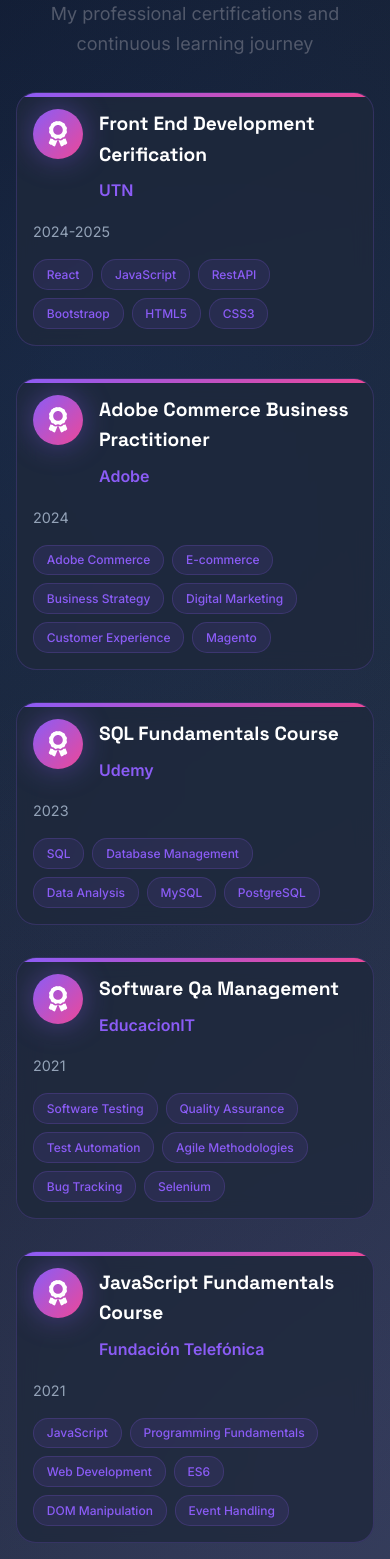
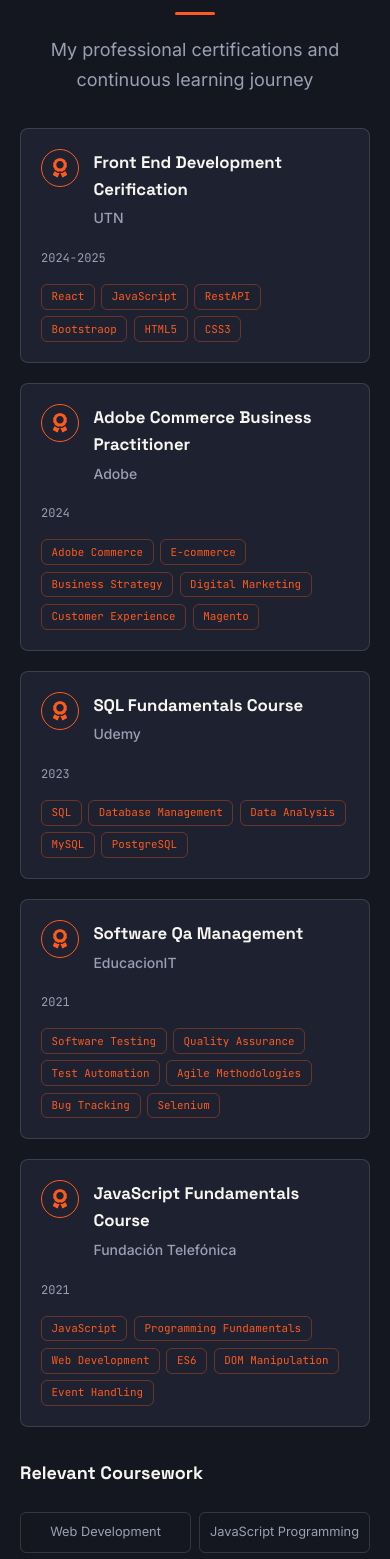
Before and after one commit to IgnacioDN/Portfolio, a React (Vite) app in the folder Portfolio-Project/: page / in a window 390 px wide. Shown: the part 3780-5339 px from the top of the page. Built offline with nearby package versions, Linux system fonts and the light colour scheme.

Commit message:
Update Education and Certifications styles
Refactor styles for education and certification sections, updating layout and responsiveness.

```diff
--- a/Portfolio-Project/src/styles/Education.css
+++ b/Portfolio-Project/src/styles/Education.css
@@ -1,523 +1,152 @@
-/* Education Section - Modern Design */
+/* Education Section */
 .education-section {
-  padding: 5rem 0;
-  background: linear-gradient(135deg, #0f172a 0%, #1e293b 50%, #334155 100%);
-  position: relative;
-  overflow: hidden;
-}
-
-.education-section::before {
-  content: '';
-  position: absolute;
-  top: 0;
-  left: 0;
-  right: 0;
-  bottom: 0;
-  background:
-    radial-gradient(circle at 25% 25%, rgba(59, 130, 246, 0.1) 0%, transparent 50%),
-    radial-gradient(circle at 75% 75%, rgba(139, 92, 246, 0.1) 0%, transparent 50%);
-  pointer-events: none;
+  padding: var(--section-padding);
+  background: var(--ink);
 }
 
 .education-container {
-  max-width: 1200px;
+  max-width: 1100px;
   margin: 0 auto;
-  padding: 0 2rem;
-  position: relative;
-  z-index: 1;
+  padding: var(--container-padding);
 }
 
-/* Section Header */
-.section-header {
-  text-align: center;
-  margin-bottom: 4rem;
-  animation: fadeInUp 0.8s ease-out;
-}
+.education-section .section-header::before { color: var(--signal); }
+.education-section .section-title { color: var(--paper); }
+.education-section .section-subtitle { color: var(--text-on-dark-muted); }
 
-.section-title {
-  font-size: 3.5rem;
-  font-weight: 700;
-  color: #ffffff;
-  margin-bottom: 1rem;
-  background: linear-gradient(135deg, #3b82f6, #8b5cf6);
-  -webkit-background-clip: text;
-  -webkit-text-fill-color: transparent;
-  background-clip: text;
-}
-
-.title-underline {
-  width: 80px;
-  height: 4px;
-  background: linear-gradient(90deg, #3b82f6, #8b5cf6);
-  margin: 0 auto 1.5rem;
-  border-radius: 2px;
-}
-
-.section-subtitle {
-  font-size: 1.2rem;
-  color: #94a3b8;
-  max-width: 600px;
-  margin: 0 auto;
-  line-height: 1.6;
-}
-
-/* Education Content */
 .education-content {
   display: flex;
   flex-direction: column;
-  gap: 4rem;
-}
-
-/* Formal Education */
-.education-formal {
-  margin-bottom: 3rem;
+  gap: 3rem;
 }
 
 .subsection-title {
-  font-size: 2rem;
+  font-family: var(--font-display);
+  font-size: var(--font-size-xl);
   font-weight: 700;
-  color: #ffffff;
-  margin-bottom: 2rem;
-  display: flex;
-  align-items: center;
-  gap: 1rem;
-}
-
-.subsection-title svg {
-  color: #3b82f6;
-  font-size: 1.5rem;
-}
-
-/* Education Timeline */
-.education-timeline {
-  position: relative;
-  padding-left: 2rem;
-}
-
-.education-timeline::before {
-  content: '';
-  position: absolute;
-  left: 1rem;
-  top: 0;
-  bottom: 0;
-  width: 3px;
-  background: linear-gradient(180deg, #3b82f6 0%, #8b5cf6 100%);
-  border-radius: 2px;
-  box-shadow: 0 0 20px rgba(59, 130, 246, 0.3);
-}
-
-.education-item {
-  position: relative;
-  margin-bottom: 3rem;
-  padding-left: 3rem;
-}
-
-.education-marker {
-  position: absolute;
-  left: -2.4rem;
-  top: 1rem;
-  width: 3rem;
-  height: 3rem;
-  background: linear-gradient(135deg, #3b82f6, #8b5cf6);
-  border-radius: 50%;
-  display: flex;
-  align-items: center;
-  justify-content: center;
-  color: #ffffff;
-  font-size: 1.2rem;
-  box-shadow: 0 0 30px rgba(59, 130, 246, 0.4);
-  border: 4px solid #1e293b;
-}
-
-.education-details {
-  background: rgba(30, 41, 59, 0.8);
-  backdrop-filter: blur(10px);
-  border: 1px solid rgba(59, 130, 246, 0.2);
-  padding: 2rem;
-  border-radius: 20px;
-  transition: all 0.3s ease;
-  position: relative;
-  overflow: hidden;
-}
-
-.education-details::before {
-  content: '';
-  position: absolute;
-  top: 0;
-  left: 0;
-  right: 0;
-  height: 4px;
-  background: linear-gradient(135deg, #3b82f6, #8b5cf6);
-}
-
-.education-details:hover {
-  transform: translateY(-8px);
-  box-shadow: 0 20px 60px rgba(0, 0, 0, 0.4);
-  border-color: rgba(59, 130, 246, 0.4);
-}
-
-.education-header {
-  display: flex;
-  justify-content: space-between;
-  align-items: center;
-  margin-bottom: 1rem;
-  flex-wrap: wrap;
-  gap: 1rem;
-}
-
-.education-degree {
-  font-size: 1.5rem;
-  font-weight: 700;
-  color: #ffffff;
-  margin: 0;
-}
-
-.education-gpa {
-  background: linear-gradient(135deg, #3b82f6, #8b5cf6);
-  color: #ffffff;
-  padding: 0.25rem 0.75rem;
-  border-radius: 15px;
-  font-size: 0.8rem;
-  font-weight: 600;
-}
-
-.education-meta {
-  display: flex;
-  justify-content: space-between;
-  align-items: center;
-  margin-bottom: 1.5rem;
-  flex-wrap: wrap;
-  gap: 1rem;
-}
-
-.institution-info {
-  display: flex;
-  flex-direction: column;
-  gap: 0.5rem;
-}
-
-.institution-name {
-  font-size: 1.1rem;
-  font-weight: 600;
-  color: #3b82f6;
-}
-
-.education-location {
-  display: flex;
-  align-items: center;
-  gap: 0.5rem;
-  color: #94a3b8;
-  font-size: 0.9rem;
-}
-
-.education-period {
-  display: flex;
-  align-items: center;
-  gap: 0.5rem;
-  background: rgba(59, 130, 246, 0.1);
-  padding: 0.5rem 1rem;
-  border-radius: 10px;
-  color: #94a3b8;
-  font-size: 0.9rem;
-}
-
-.education-description {
-  color: #cbd5e1;
-  line-height: 1.6;
+  color: var(--paper);
   margin-bottom: 1.5rem;
 }
 
-.education-highlights h5 {
-  color: #ffffff;
-  font-size: 1rem;
-  font-weight: 600;
-  margin-bottom: 0.75rem;
-}
-
-.education-highlights ul {
-  list-style: none;
-  padding: 0;
-  margin: 0;
-}
-
-.education-highlights li {
-  color: #cbd5e1;
-  line-height: 1.6;
-  margin-bottom: 0.5rem;
-  padding-left: 1.5rem;
-  position: relative;
-}
-
-.education-highlights li::before {
-  content: '▸';
-  position: absolute;
-  left: 0;
-  color: #3b82f6;
-  font-weight: bold;
-}
-
-/* Certifications Section */
-.certifications-section {
-  margin-bottom: 3rem;
-}
-
+/* Certifications */
 .certifications-grid {
   display: grid;
-  grid-template-columns: repeat(auto-fit, minmax(300px, 1fr));
-  gap: 2rem;
+  grid-template-columns: repeat(auto-fit, minmax(280px, 1fr));
+  gap: 1.25rem;
 }
 
 .certification-card {
-  background: rgba(30, 41, 59, 0.8);
-  backdrop-filter: blur(10px);
-  border: 1px solid rgba(139, 92, 246, 0.2);
-  padding: 2rem;
-  border-radius: 20px;
-  transition: all 0.3s ease;
-  position: relative;
-  overflow: hidden;
-}
-
-.certification-card::before {
-  content: '';
-  position: absolute;
-  top: 0;
-  left: 0;
-  right: 0;
-  height: 4px;
-  background: linear-gradient(135deg, #8b5cf6, #ec4899);
+  background: var(--ink-soft);
+  border: 1px solid var(--line-dark);
+  padding: 1.5rem;
+  border-radius: var(--border-radius-lg);
+  transition: border-color 0.2s ease;
 }
 
 .certification-card:hover {
-  transform: translateY(-8px);
-  box-shadow: 0 20px 60px rgba(0, 0, 0, 0.4);
-  border-color: rgba(139, 92, 246, 0.4);
+  border-color: var(--signal);
 }
 
 .cert-header {
   display: flex;
   align-items: flex-start;
-  gap: 1rem;
-  margin-bottom: 1rem;
+  gap: 0.9rem;
+  margin-bottom: 0.9rem;
 }
 
 .cert-icon {
-  width: 50px;
-  height: 50px;
-  background: linear-gradient(135deg, #8b5cf6, #ec4899);
+  width: 38px;
+  height: 38px;
+  border: 1px solid var(--signal);
   border-radius: 50%;
   display: flex;
   align-items: center;
   justify-content: center;
-  color: #ffffff;
-  font-size: 1.2rem;
-  box-shadow: 0 0 30px rgba(139, 92, 246, 0.4);
+  color: var(--signal);
+  font-size: 1rem;
   flex-shrink: 0;
-  padding: 12px;
+  padding: 8px;
 }
 
-.cert-info {
-  flex: 1;
-}
+.cert-info { flex: 1; }
 
 .cert-name {
-  font-size: 1.2rem;
+  font-family: var(--font-display);
+  font-size: 1.05rem;
   font-weight: 700;
-  color: #ffffff;
-  margin: 0 0 0.5rem 0;
+  color: var(--paper);
+  margin: 0 0 0.3rem 0;
 }
 
 .cert-issuer {
-  font-size: 1rem;
-  font-weight: 600;
-  color: #8b5cf6;
-  margin: 0;
+  font-size: 0.875rem;
+  font-weight: 500;
+  color: var(--text-on-dark-muted);
 }
 
 .cert-meta {
-  display: flex;
-  justify-content: space-between;
-  align-items: center;
-  margin-bottom: 1rem;
-  flex-wrap: wrap;
-  gap: 1rem;
+  margin-bottom: 0.9rem;
 }
 
 .cert-date {
-  color: #94a3b8;
-  font-size: 0.9rem;
-}
-
-.cert-id {
-  background: rgba(139, 92, 246, 0.1);
-  color: #8b5cf6;
-  padding: 0.25rem 0.75rem;
-  border-radius: 10px;
-  font-size: 0.8rem;
-  font-weight: 500;
+  font-family: var(--font-mono);
+  color: var(--text-on-dark-muted);
+  font-size: 0.75rem;
 }
 
 .cert-skills {
   display: flex;
   flex-wrap: wrap;
-  gap: 0.5rem;
+  gap: 0.4rem;
 }
 
 .skill-tag {
-  background: rgba(139, 92, 246, 0.1);
-  color: #8b5cf6;
-  padding: 0.3rem 0.8rem;
-  border-radius: 15px;
-  font-size: 0.75rem;
-  font-weight: 500;
-  border: 1px solid rgba(139, 92, 246, 0.2);
-  transition: all 0.3s ease;
+  font-family: var(--font-mono);
+  background: transparent;
+  color: var(--signal);
+  padding: 0.2rem 0.6rem;
+  border-radius: var(--border-radius);
+  font-size: 0.68rem;
+  border: 1px solid rgba(255, 90, 31, 0.35);
 }
 
-.skill-tag:hover {
-  background: rgba(139, 92, 246, 0.2);
-  transform: translateY(-2px);
-  box-shadow: 0 4px 12px rgba(139, 92, 246, 0.3);
-}
-
-/* Coursework Section */
-.coursework-section {
-  margin-bottom: 3rem;
-}
-
+/* Coursework */
 .courses-grid {
   display: grid;
-  grid-template-columns: repeat(auto-fit, minmax(250px, 1fr));
-  gap: 1rem;
+  grid-template-columns: repeat(auto-fit, minmax(200px, 1fr));
+  gap: 0.75rem;
 }
 
 .course-item {
-  background: rgba(30, 41, 59, 0.6);
-  border: 1px solid rgba(59, 130, 246, 0.2);
-  padding: 1rem;
-  border-radius: 10px;
-  color: #cbd5e1;
-  font-weight: 500;
+  background: transparent;
+  border: 1px solid var(--line-dark);
+  padding: 0.8rem;
+  border-radius: var(--border-radius);
+  color: var(--text-on-dark-muted);
+  font-size: 0.85rem;
   text-align: center;
-  transition: all 0.3s ease;
+  transition: all 0.2s ease;
 }
 
 .course-item:hover {
-  background: rgba(59, 130, 246, 0.1);
-  border-color: rgba(59, 130, 246, 0.4);
-  transform: translateY(-2px);
+  border-color: var(--signal);
+  color: var(--paper);
 }
 
-/* Responsive Design */
-@media (max-width: 1024px) {
-  .certifications-grid {
-    grid-template-columns: repeat(auto-fit, minmax(280px, 1fr));
-  }
-}
+/* Responsive */
+@media (max-width: 768px) {
+  .education-content { gap: 2rem; }
+  .certification-card { padding: 1.25rem; }
+  .subsection-title { font-size: var(--font-size-lg); }
 
-@media (max-width: 768px) {
-  .education-section {
-    padding: 20px 0;
+  .courses-grid {
+    grid-template-columns: repeat(2, 1fr);
+    gap: 0.5rem;
   }
 
-  .education-container {
-    padding: 0 1rem;
-  }
-
-  .education-content{
-    gap: 2rem;
-  }
-  .section-title {
-    font-size: 2.5rem;
-  }
-
-  .education-details,
-  .certification-card {
-    padding: 1.5rem;
-  }
-
-  .education-meta {
-    flex-direction: column;
-    align-items: flex-start;
-  }
-
-  .education-timeline {
-    padding-left: 1rem;
-  }
-
-  .education-timeline::before {
-    left: 0.5rem;
-  }
-
-  .education-item {
-    padding-left: 2rem;
-  }
-
-  .education-marker {
-    left: -1.25rem;
-    width: 2.5rem;
-    height: 2.5rem;
-    font-size: 1rem;
-  }
-
-  .subsection-title {
-    font-size: 1.6rem;
-    justify-content: center;
-  }
-
-  .courses-grid{
-    grid-template-columns: repeat(3,1fr);
-    gap: 0.4rem;
-  }
-
-  .course-item {
-    text-align: center;
-    padding: 0.5rem;
-    font-size: smaller;
-  }
+  .course-item { font-size: 0.8rem; padding: 0.6rem; }
 }
 
 @media (max-width: 480px) {
-  .section-title {
-    font-size: 2rem;
-  }
-
-  .certifications-grid {
-    grid-template-columns: 1fr;
-  }
-
-  .education-details,
-  .certification-card {
-    padding: 1rem;
-  }
+  .certifications-grid { grid-template-columns: 1fr; }
 }
-
-/* Animation Keyframes */
-@keyframes fadeInUp {
-  from {
-    opacity: 0;
-    transform: translateY(30px);
-  }
-  to {
-    opacity: 1;
-    transform: translateY(0);
-  }
-}
-
-/* Accessibility */
-@media (prefers-reduced-motion: reduce) {
-  .section-header,
-  .education-details,
-  .certification-card {
-    animation: none;
-  }
-
-  .education-details:hover,
-  .certification-card:hover {
-    transform: none;
-  }
-
-  .skill-tag:hover {
-    transform: none;
-  }
-}
```
